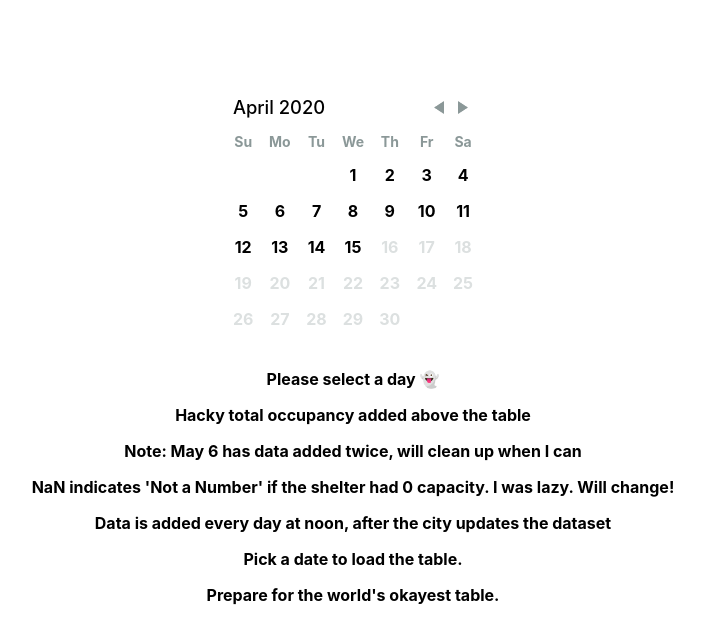
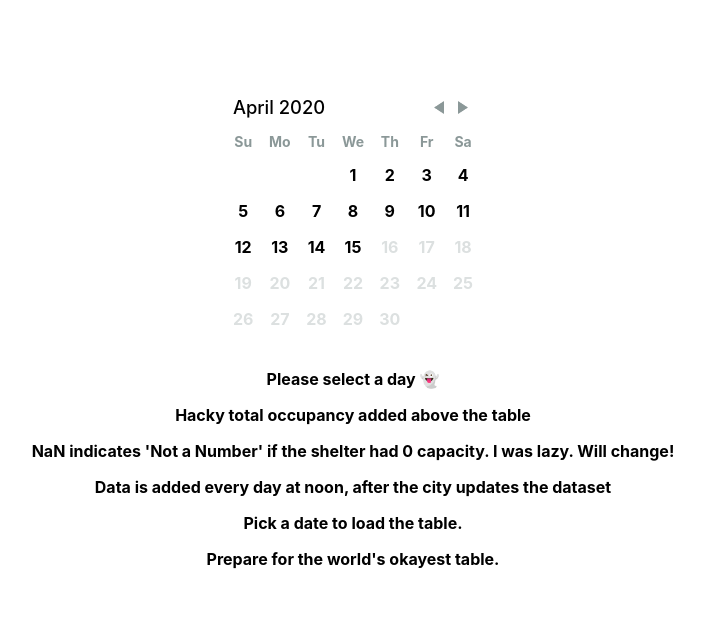
Before and after one commit to lowsound42/cityData-FE, a React (Create React App) app: page / in a window 1280 px wide. Shown: the top 644 px of the page, without its empty margins (287-991 px from the left). Built offline with nearby package versions, Linux system fonts and the light colour scheme; no server answers.

Commit message:
messaging change

```diff
--- a/src/App.js
+++ b/src/App.js
@@ -115,7 +115,6 @@ function App() {
             : 'Please select a day 👻'}
         </p>
         <p>Hacky total occupancy added above the table</p>
-        <p>Note: May 6 has data added twice, will clean up when I can</p>
         <p>NaN indicates 'Not a Number' if the shelter had 0 capacity. I was lazy. Will change!</p>
         <p>Data is added every day at noon, after the city updates the dataset</p>
         {dataDate ? (<DataFactory date={dataDate}/>) : <p>Pick a date to load the table.</p>}
```
